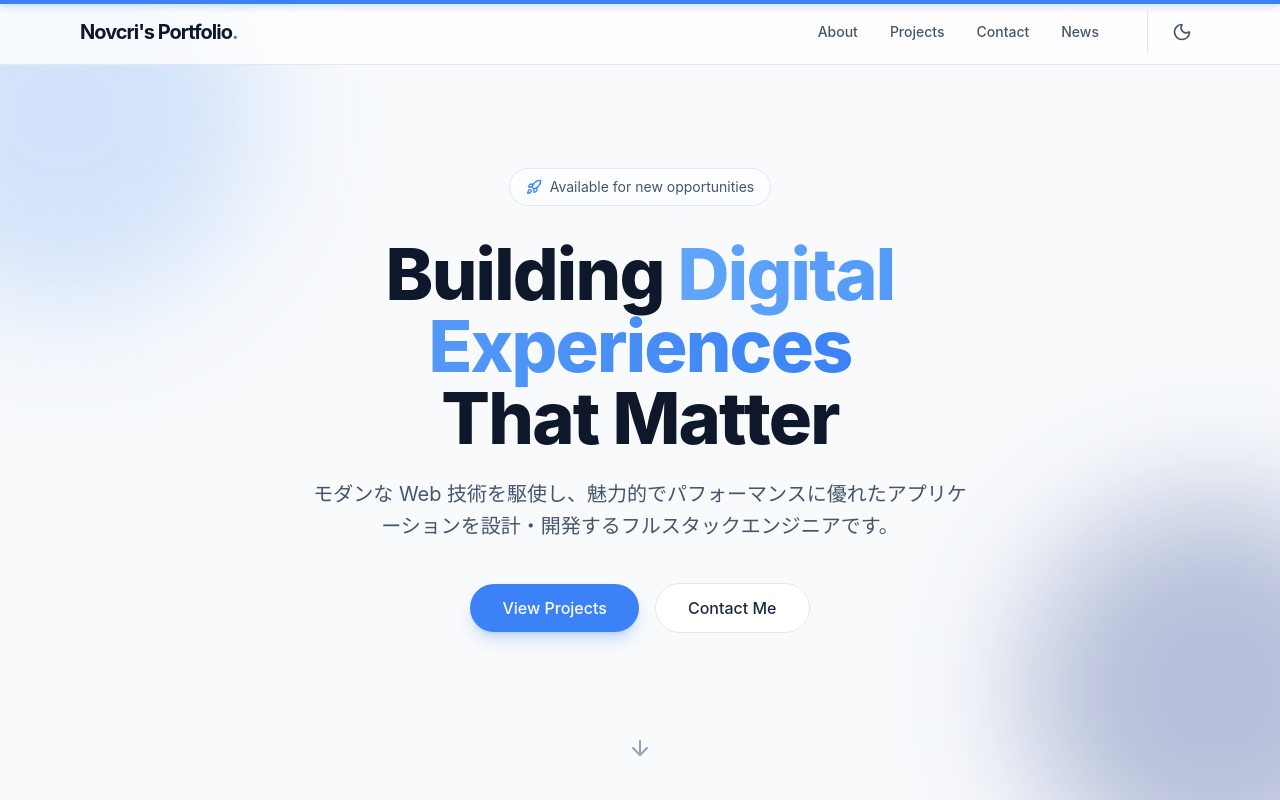
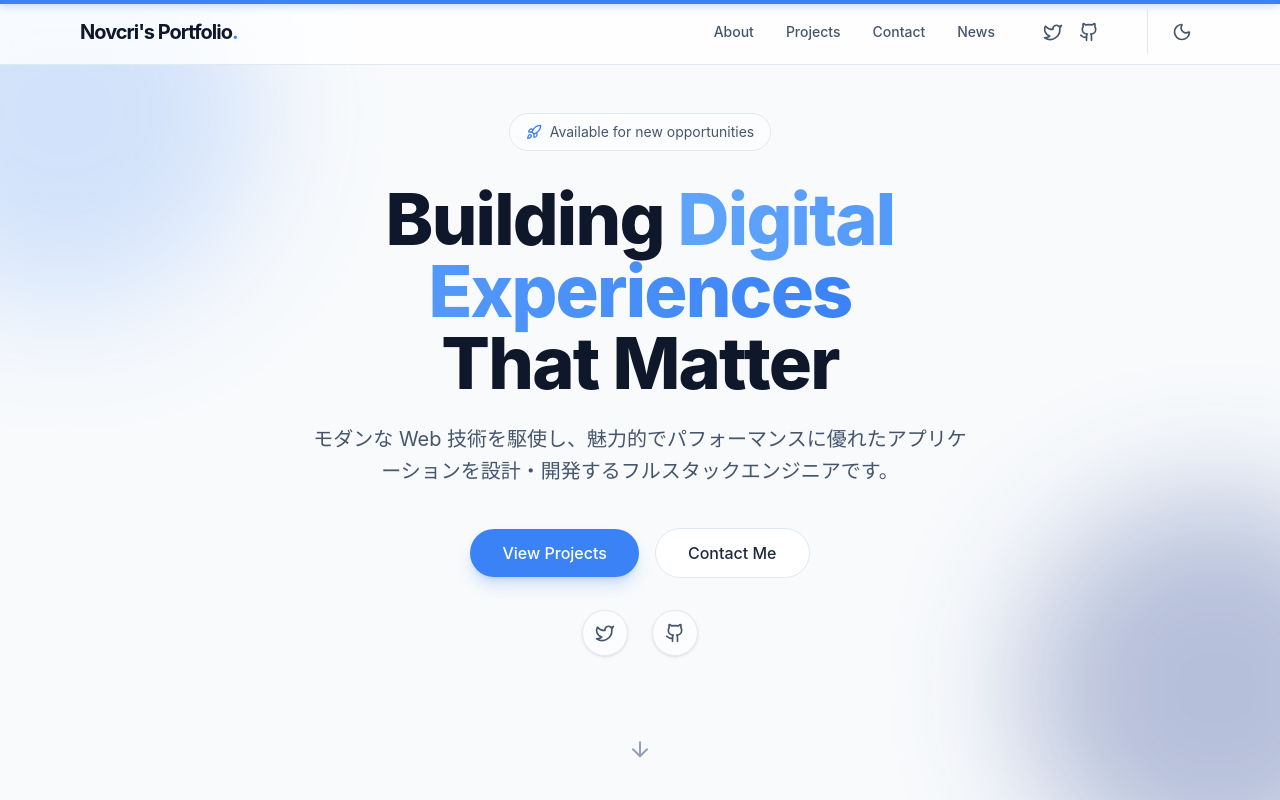
Before and after one commit to Novcri/Portfolio, a React app: page / in a window 1280 px wide. Shown: the top 800 px of the page. Built offline with nearby package versions, Linux system fonts and the light colour scheme; no server answers; the HTML template or start-up script is replaced by a standard one.

Commit message:
#009_他サイトのリンク追加

```diff
--- a/src/App.tsx
+++ b/src/App.tsx
@@ -1,6 +1,7 @@
 import { motion, useScroll, useSpring } from 'framer-motion'
 import { Routes, Route, Link, useLocation, Navigate } from 'react-router-dom'
 import { useEffect } from 'react'
+import { Twitter, Github } from 'lucide-react'
 import { Home } from './pages/Home'
 import { NewsList } from './pages/NewsList'
 import { NewsDetail } from './pages/NewsDetail'
@@ -57,6 +58,14 @@ function App() {
                 <Link to="/#projects" className="hover:text-brand-primary dark:hover:text-white transition-colors">Projects</Link>
                 <Link to="/#contact" className="hover:text-brand-primary dark:hover:text-white transition-colors">Contact</Link>
                 <Link to="/news" className="hover:text-brand-primary dark:hover:text-white transition-colors">News</Link>
+                <div className="flex items-center gap-4 ml-4">
+                  <a href="https://x.com/" target="_blank" rel="noopener noreferrer" className="hover:text-brand-primary dark:hover:text-white transition-colors">
+                    <Twitter className="w-5 h-5" />
+                  </a>
+                  <a href="https://github.com/novcri" target="_blank" rel="noopener noreferrer" className="hover:text-brand-primary dark:hover:text-white transition-colors">
+                    <Github className="w-5 h-5" />
+                  </a>
+                </div>
                 <div className="ml-4 border-l border-slate-200 dark:border-slate-700 pl-4 py-1">
                   <ThemeToggle />
                 </div>
@@ -87,6 +96,16 @@ function App() {
 
       {!isAdmin && (
         <footer className="py-8 text-center border-t border-slate-200 dark:border-slate-800 text-slate-500 dark:text-slate-500 text-sm transition-colors duration-300">
+          <div className="flex justify-center gap-6 mb-4">
+            <a href="https://x.com/" target="_blank" rel="noopener noreferrer" className="hover:text-brand-primary transition-colors">
+              <Twitter className="w-5 h-5" />
+              <span className="sr-only">X (Twitter)</span>
+            </a>
+            <a href="https://github.com/novcri" target="_blank" rel="noopener noreferrer" className="hover:text-brand-primary transition-colors">
+              <Github className="w-5 h-5" />
+              <span className="sr-only">GitHub</span>
+            </a>
+          </div>
           <p>© {new Date().getFullYear()} Portfolio. Built with React, Tailwind & Hono.</p>
         </footer>
       )}
--- a/src/components/Contact.tsx
+++ b/src/components/Contact.tsx
@@ -1,5 +1,5 @@
 import { motion } from 'framer-motion'
-import { Mail, MessageSquare } from 'lucide-react'
+import { Mail, MessageSquare, Twitter, Github } from 'lucide-react'
 
 export const Contact = () => {
   return (
@@ -26,6 +26,17 @@ export const Contact = () => {
             <Mail className="w-5 h-5" />
             Say Hello
           </a>
+
+          <div className="flex justify-center items-center gap-6 mt-12">
+            <a href="https://x.com/" target="_blank" rel="noopener noreferrer" className="p-4 rounded-full bg-white dark:bg-slate-800 hover:bg-slate-50 dark:hover:bg-slate-700 text-slate-600 dark:text-slate-300 hover:text-brand-primary dark:hover:text-brand-light transition-all border border-slate-200 dark:border-slate-700 shadow-sm hover:shadow-md hover:-translate-y-1">
+              <Twitter className="w-6 h-6" />
+              <span className="sr-only">X (Twitter)</span>
+            </a>
+            <a href="https://github.com/novcri" target="_blank" rel="noopener noreferrer" className="p-4 rounded-full bg-white dark:bg-slate-800 hover:bg-slate-50 dark:hover:bg-slate-700 text-slate-600 dark:text-slate-300 hover:text-brand-primary dark:hover:text-brand-light transition-all border border-slate-200 dark:border-slate-700 shadow-sm hover:shadow-md hover:-translate-y-1">
+              <Github className="w-6 h-6" />
+              <span className="sr-only">GitHub</span>
+            </a>
+          </div>
         </motion.div>
       </div>
 
--- a/src/components/Hero.tsx
+++ b/src/components/Hero.tsx
@@ -1,9 +1,9 @@
 import { motion } from 'framer-motion'
-import { Rocket, ArrowDown } from 'lucide-react'
+import { Rocket, ArrowDown, Twitter, Github } from 'lucide-react'
 
 export const Hero = () => {
   return (
-    <section className="relative min-h-screen flex items-center justify-center overflow-hidden">
+    <section className="relative min-h-screen flex items-center justify-center overflow-hidden pt-24 pb-32">
       <div className="absolute inset-0 z-0">
         <div className="absolute top-[-10%] left-[-10%] w-96 h-96 bg-brand-primary/20 rounded-full blur-3xl" />
         <div className="absolute bottom-[-10%] right-[-10%] w-96 h-96 bg-brand-dark/30 rounded-full blur-3xl" />
@@ -52,6 +52,22 @@ export const Hero = () => {
             Contact Me
           </a>
         </motion.div>
+
+        <motion.div
+          initial={{ opacity: 0, y: 20 }}
+          animate={{ opacity: 1, y: 0 }}
+          transition={{ duration: 0.8, delay: 0.8 }}
+          className="flex items-center justify-center gap-6 mt-8"
+        >
+          <a href="https://x.com/Novcri221114" target="_blank" rel="noopener noreferrer" className="p-3 rounded-full bg-white/50 dark:bg-slate-800/50 hover:bg-white dark:hover:bg-slate-700 text-slate-600 dark:text-slate-300 hover:text-brand-primary dark:hover:text-brand-light transition-all border border-slate-200 dark:border-slate-700 shadow-sm backdrop-blur-md">
+            <Twitter className="w-5 h-5" />
+            <span className="sr-only">X (Twitter)</span>
+          </a>
+          <a href="https://github.com/novcri" target="_blank" rel="noopener noreferrer" className="p-3 rounded-full bg-white/50 dark:bg-slate-800/50 hover:bg-white dark:hover:bg-slate-700 text-slate-600 dark:text-slate-300 hover:text-brand-primary dark:hover:text-brand-light transition-all border border-slate-200 dark:border-slate-700 shadow-sm backdrop-blur-md">
+            <Github className="w-5 h-5" />
+            <span className="sr-only">GitHub</span>
+          </a>
+        </motion.div>
       </div>
 
       <motion.div
```
Also changed, not shown: 1 other file (tests, documents, lock files or other folders).
